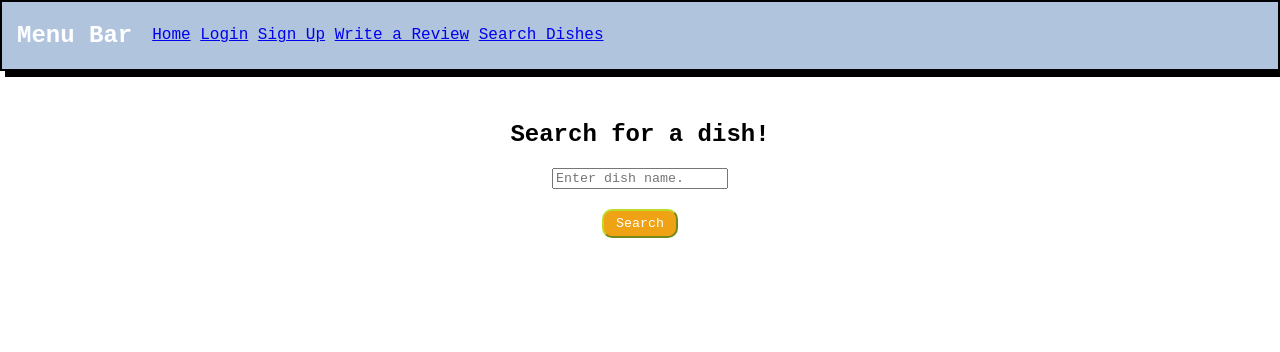
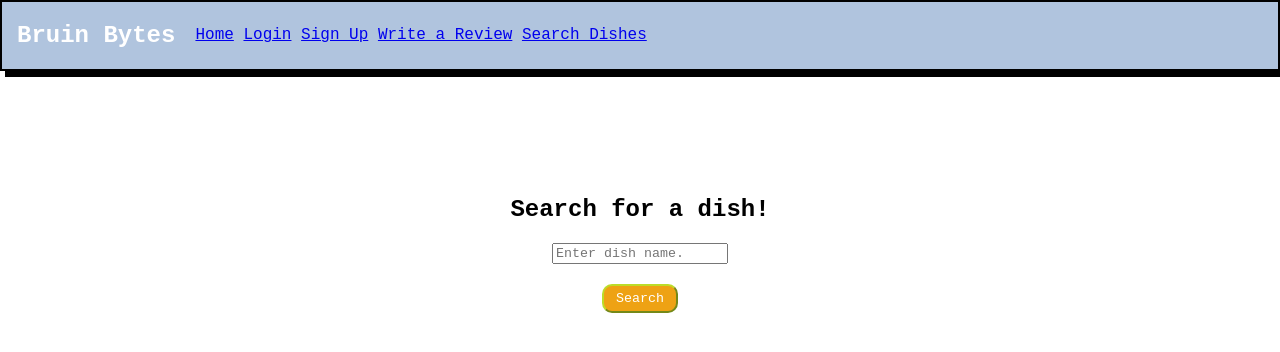
Before and after one commit to ArushRam/BruinBytes, a React (Create React App) app in the folder client/: page /search in a window 1280 px wide. Shown: the top 352 px of the page. Built offline with nearby package versions, Linux system fonts and the light colour scheme.

Commit message:
web app name is Bruin Bytes, can be changed if needed

```diff
--- a/client/src/components/MenuBar.js
+++ b/client/src/components/MenuBar.js
@@ -30,7 +30,7 @@ function MenuBar(props) {
   }
   return (
     <div className="menubar">
-      <h2 className="title"> Menu Bar </h2>
+      <h2 className="title"> Bruin Bytes </h2>
       <nav>
         <ul>
           <Link to="/home">Home</Link>  {" "}
--- a/client/src/css/SearchPage.css
+++ b/client/src/css/SearchPage.css
@@ -3,12 +3,12 @@
   flex-direction: row;
 }
 .searchpage {
-    font-family: 'VT323', monospace;
-    background-repeat: no-repeat;
+      font-family: 'VT323', monospace;
+      background-repeat: no-repeat;
       background-color: white;
       background-position: center bottom;
       background-attachment: fixed;
-      margin-top: 50px;
+      margin-top: 125px;
       border-radius: 20px;
 
 }
```
